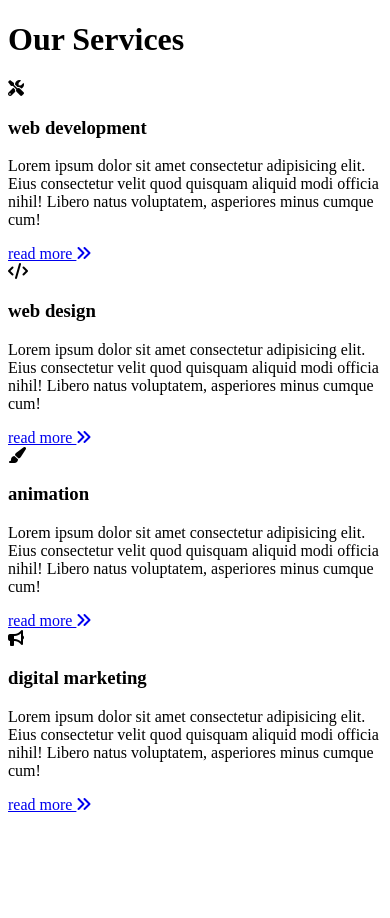
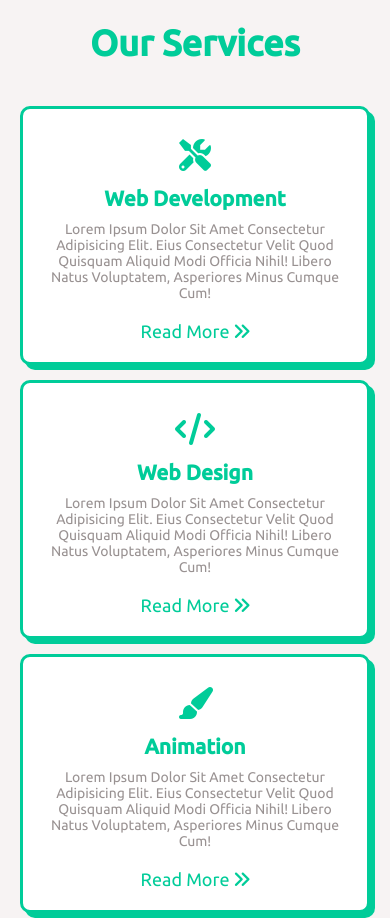
Before and after one commit to viettu2k/our-services, a plain HTML site: page index.html in a window 390 px wide. Shown: the top 918 px of the page. Before the commit the page ends 844 px from the top, so only its background shows below. Drawn offline with Linux system fonts and the light colour scheme; a web font is replaced by a local one.

Commit message:
working on styling and responsiveness

```diff
--- a/css/style.css
+++ b/css/style.css
@@ -1 +1,77 @@
-@import url("https://fonts.googleapis.com/css2?family=Anaheim&family=Raleway:wght@100;200;300;400;500;600;700&family=Ubuntu:wght@300;400;500&display=swap");
+@import url("https://fonts.googleapis.com/css2?family=Ubuntu:wght@300;400;500&display=swap");
+* {
+    font-family: "Ubuntu", sans-serif;
+    margin: 0;
+    padding: 0;
+    box-sizing: border-box;
+    text-transform: capitalize;
+}
+
+body {
+    background: #f7f3f3;
+}
+
+.heading {
+    text-align: center;
+    font-size: 36px;
+    padding: 22px 0px;
+    /*padding y-axis = 22px and x-axis=0px*/
+    color: #00cc99;
+}
+
+.card-container {
+    display: grid;
+    grid-template-columns: repeat( auto-fit, minmax(240px, 1fr));
+    /*repeat each card, automatically calculate width, for each card min width is 240px and max width will automatically get calculated*/
+    grid-gap: 15px;
+    /*apply 15px gap between the card on each side*/
+    padding: 20px;
+    /*padding around the container*/
+}
+
+.card-container .card {
+    padding: 10px;
+    border: 3px solid #00cc99;
+    border-radius: 10px;
+    text-align: center;
+    background: #fff;
+    box-shadow: 5px 5px #00cc99;
+}
+
+.card-container .card .card-icon {
+    margin-top: 10px;
+}
+
+.card-container .card .card-icon span {
+    margin: 10px 0px;
+    /*apply margin of 10px on y-axix and 0px on x-axis*/
+    font-size: 32px;
+    color: #00cc99;
+}
+
+.card-container .card .card-title {
+    color: #00cc99;
+    font-size: 21px;
+    margin-top: 5px;
+}
+
+.card-container .card p {
+    font-size: 14px;
+    color: #999292;
+    padding: 10px;
+}
+
+.card-container .card a {
+    color: #00cc99;
+    text-decoration: none;
+    /*removes underline*/
+    display: block;
+    /*making it block will make the anchor occupy the whole row width*/
+    font-size: 18px;
+    padding: 10px 0px;
+    /*padding y-axis = 10px and x-axis = 0px*/
+}
+
+.card-container .card a:hover {
+    color: #8dc4b6;
+}
```
